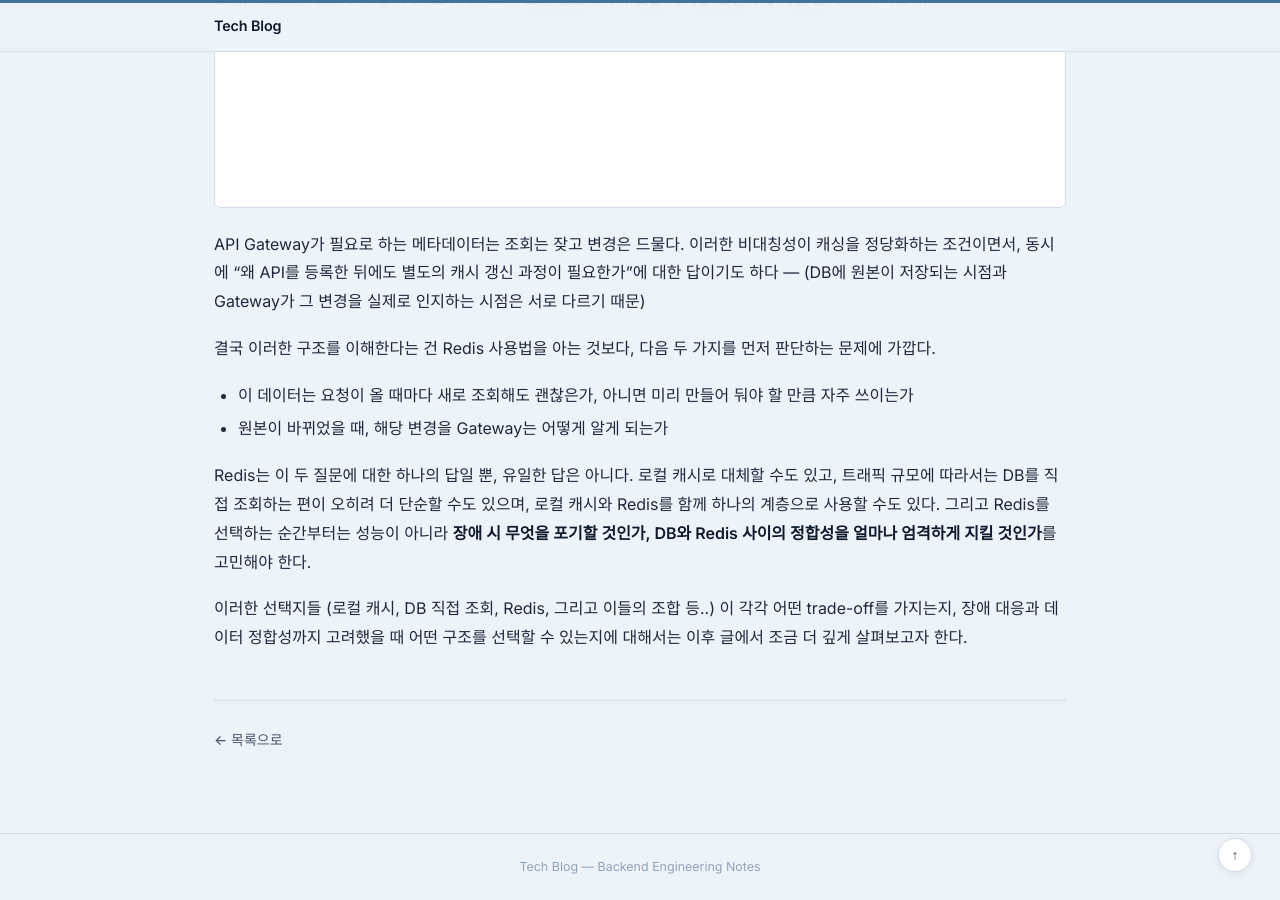
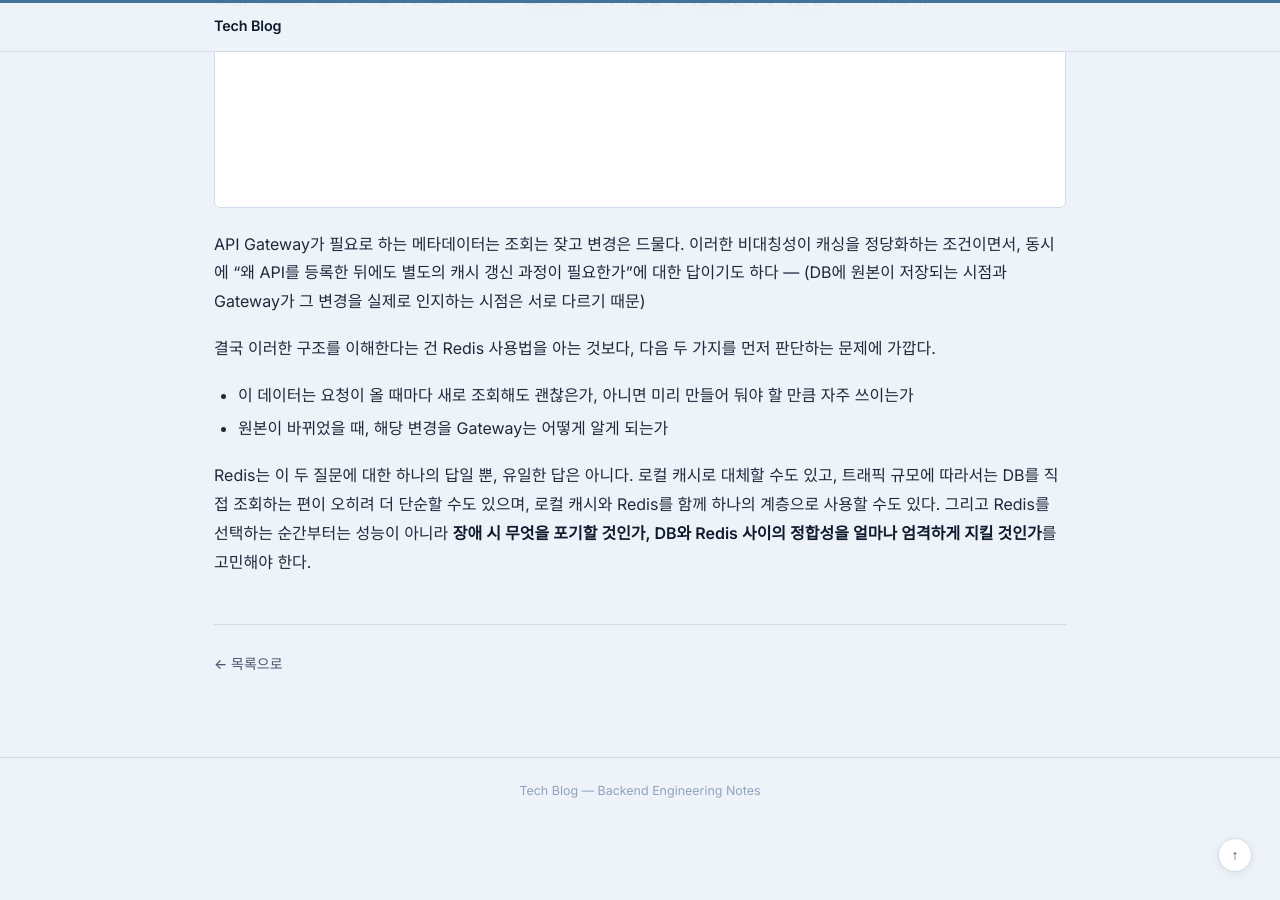
Before and after one commit to jw3418/jw3418.github.io, a Jekyll site: the page built from _posts/2026-08-17-why-api-gateway-uses-redis.md, in a window 1280 px wide and 900 px high, scrolled down 5473 px. Built offline with Jekyll 4.4.1, drawn with Linux system fonts in a browser that asks for light colours.

Commit message:
revise 2026-08-17-why-api-gateway-uses-redis.md

```diff
--- a/_posts/2026-08-17-why-api-gateway-uses-redis.md
+++ b/_posts/2026-08-17-why-api-gateway-uses-redis.md
@@ -218,5 +218,3 @@
 - 원본이 바뀌었을 때, 해당 변경을 Gateway는 어떻게 알게 되는가
 
 Redis는 이 두 질문에 대한 하나의 답일 뿐, 유일한 답은 아니다. 로컬 캐시로 대체할 수도 있고, 트래픽 규모에 따라서는 DB를 직접 조회하는 편이 오히려 더 단순할 수도 있으며, 로컬 캐시와 Redis를 함께 하나의 계층으로 사용할 수도 있다. 그리고 Redis를 선택하는 순간부터는 성능이 아니라 **장애 시 무엇을 포기할 것인가, DB와 Redis 사이의 정합성을 얼마나 엄격하게 지킬 것인가**를 고민해야 한다.
-
-이러한 선택지들 (로컬 캐시, DB 직접 조회, Redis, 그리고 이들의 조합 등..) 이 각각 어떤 trade-off를 가지는지, 장애 대응과 데이터 정합성까지 고려했을 때 어떤 구조를 선택할 수 있는지에 대해서는 이후 글에서 조금 더 깊게 살펴보고자 한다.
```
